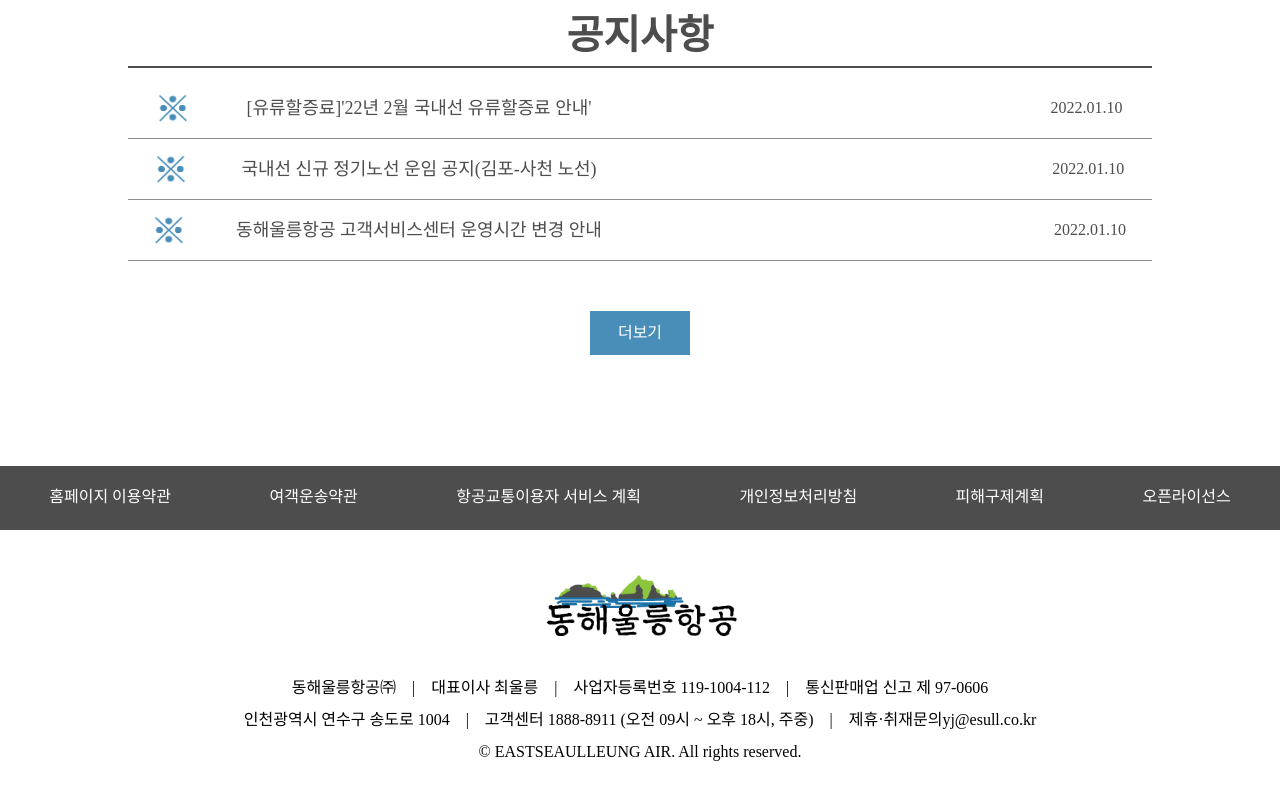
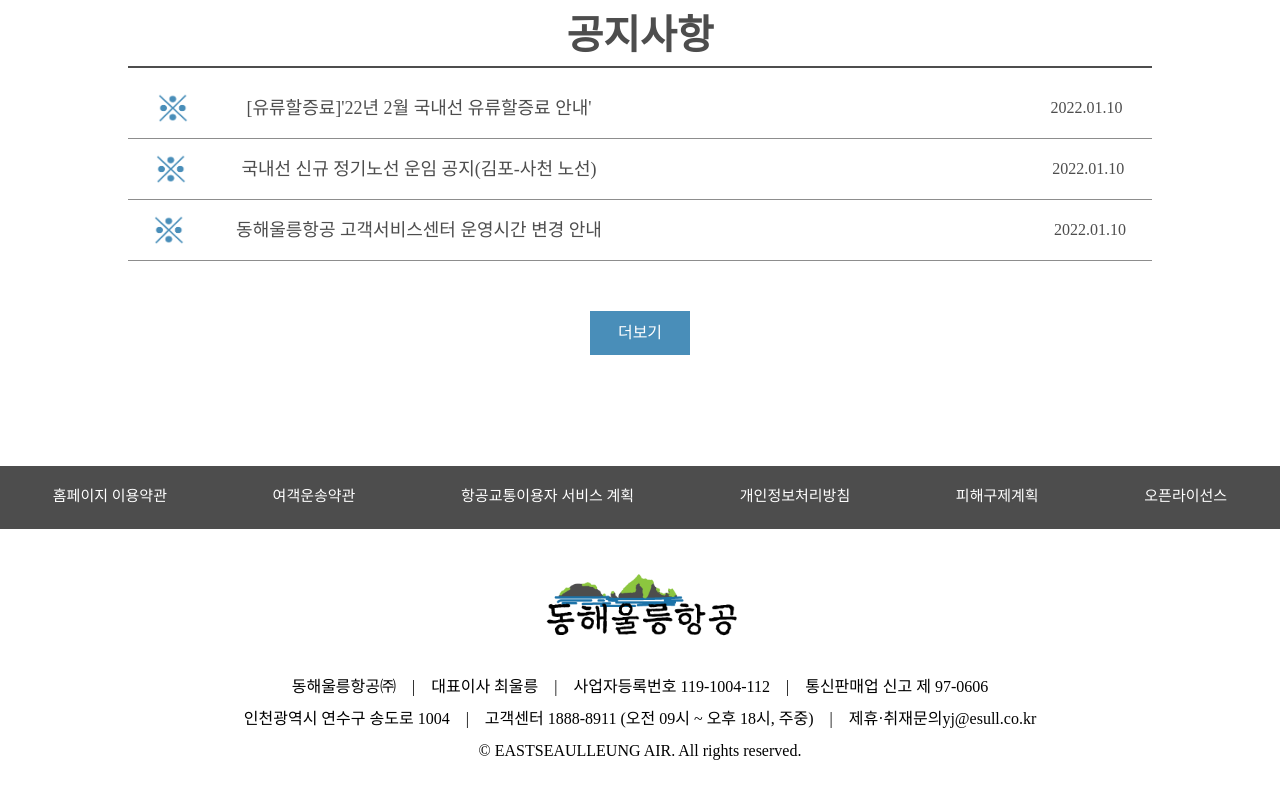
Before and after one commit to eugenia625/projectApp, a plain HTML site: page index.html in a window 1280 px wide. Shown: the part 3321-4121 px from the top of the page. Drawn offline with nearby package versions, Linux system fonts and the light colour scheme; files that its build step writes are made by us from their sources; a web font is replaced by a local one.

Commit message:
style.css오타수정

```diff
--- a/css/style.css
+++ b/css/style.css
@@ -75,8 +75,7 @@ footer>.ft_gnb{
 .ft_gnb>ul>li>a{
     color:#fff;
     display: block;
-    font-size: 15
-    px;
+    font-size: 15px;
 }
 .ft{width:100%; margin: 0 auto;}
 footer img{
```
